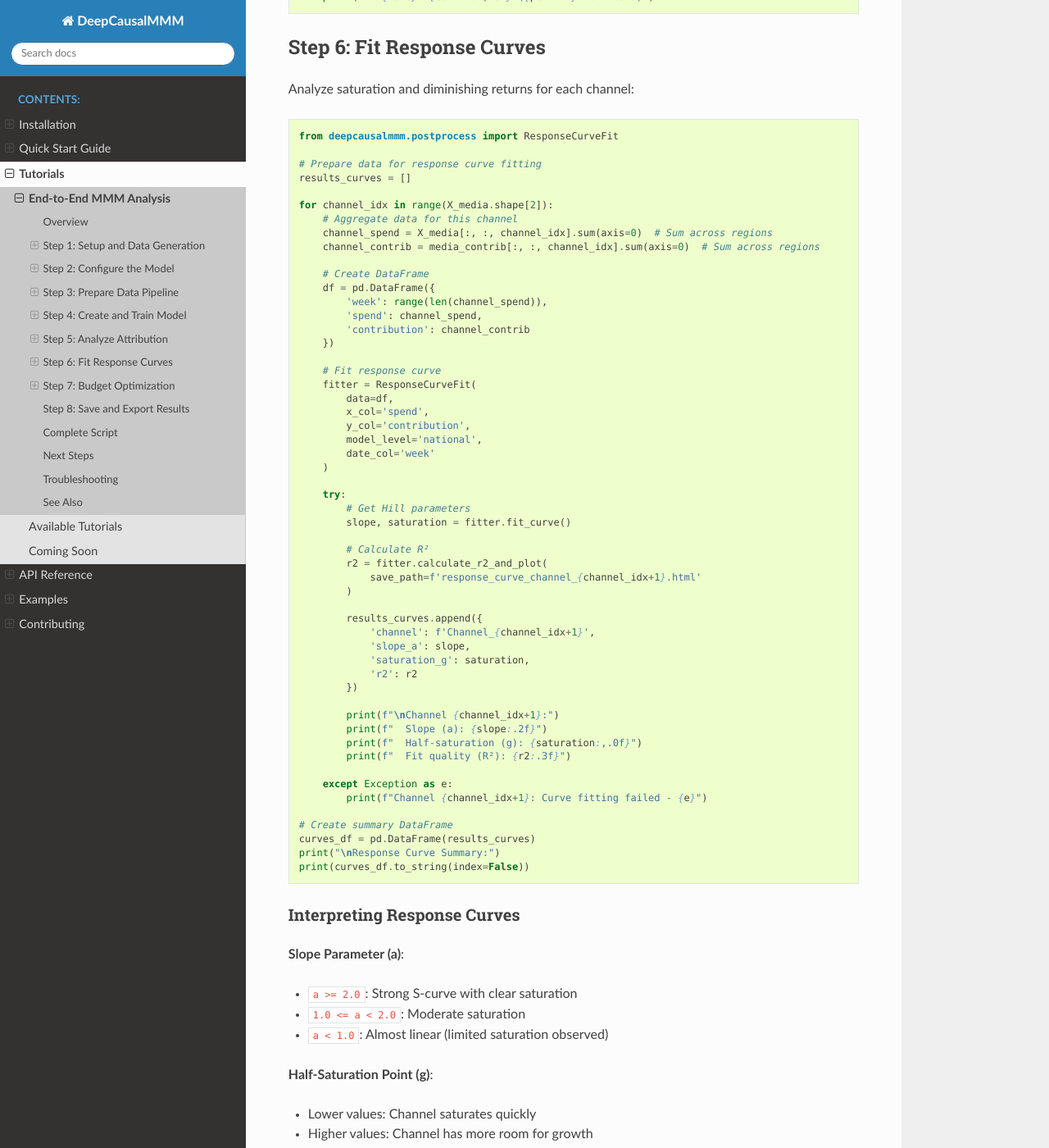
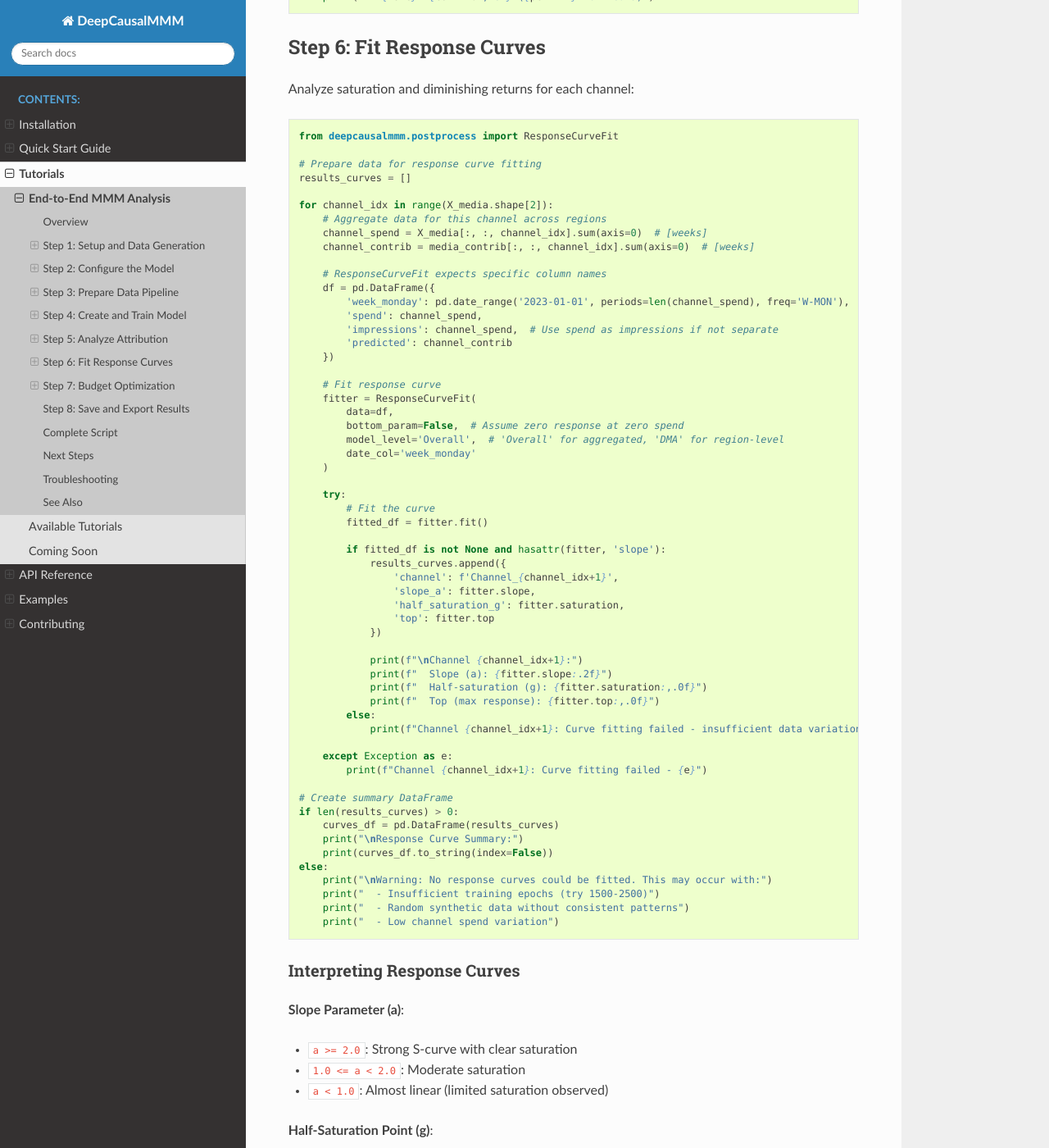
Before and after one commit to adityapt/deepcausalmmm, a Sphinx documentation site: the page built from docs/source/tutorials/basic_mmm_workflow.rst, in a window 1280 px wide and 1400 px high, scrolled down 4668 px. Shown: the whole window at 82% size. Built offline with Sphinx 7.4.7 and the Read the Docs theme 3.1.0, drawn with Linux system fonts in a browser that asks for light colours; pages that are not in the unit, such as notebooks, are missing from menus.

Commit message:
Fix Step 6 (Response Curves) and dashboard path
Step 6 (Response Curves) - Complete Rewrite:
- Old API: Used non-existent parameters (x_col, y_col, model_level='national')
- Old API: Called non-existent method fit_curve()
- New API: Correct column names ('week_monday', 'spend', 'impressions', 'predicted')
- New API: Correct method fit() returns DataFrame
- New API: model_level='Overall' (not 'national')
- Added: Better error handling and warning message
- Added: Explanation for why fitting might fail on synthetic data

Dashboard Path Fix (quickstart.rst):
- Old: python dashboard_rmse_optimized.py (missing examples/)
- New: python examples/dashboard_rmse_optimized.py
- Added: Full setup instructions (git clone + pip install -e .)

Testing Status:
- Steps 1-5: ✅ All work correctly
- Step 6: Fixed (was completely broken)
- Step 7: Depends on Step 6 (will work if curves fit successfully)
- Step 8: ✅ Works correctly

All tutorial steps now use correct v1.0.19 APIs.

```diff
--- a/docs/source/tutorials/basic_mmm_workflow.rst
+++ b/docs/source/tutorials/basic_mmm_workflow.rst
@@ -258,54 +258,58 @@ Analyze saturation and diminishing returns for each channel:
     results_curves = []
 
     for channel_idx in range(X_media.shape[2]):
-        # Aggregate data for this channel
-        channel_spend = X_media[:, :, channel_idx].sum(axis=0)  # Sum across regions
-        channel_contrib = media_contrib[:, :, channel_idx].sum(axis=0)  # Sum across regions
+        # Aggregate data for this channel across regions
+        channel_spend = X_media[:, :, channel_idx].sum(axis=0)  # [weeks]
+        channel_contrib = media_contrib[:, :, channel_idx].sum(axis=0)  # [weeks]
 
-        # Create DataFrame
+        # ResponseCurveFit expects specific column names
         df = pd.DataFrame({
-            'week': range(len(channel_spend)),
+            'week_monday': pd.date_range('2023-01-01', periods=len(channel_spend), freq='W-MON'),
             'spend': channel_spend,
-            'contribution': channel_contrib
+            'impressions': channel_spend,  # Use spend as impressions if not separate
+            'predicted': channel_contrib
         })
 
         # Fit response curve
         fitter = ResponseCurveFit(
             data=df,
-            x_col='spend',
-            y_col='contribution',
-            model_level='national',
-            date_col='week'
+            bottom_param=False,  # Assume zero response at zero spend
+            model_level='Overall',  # 'Overall' for aggregated, 'DMA' for region-level
+            date_col='week_monday'
         )
 
         try:
-            # Get Hill parameters
-            slope, saturation = fitter.fit_curve()
+            # Fit the curve
+            fitted_df = fitter.fit()
 
-            # Calculate R²
-            r2 = fitter.calculate_r2_and_plot(
-                save_path=f'response_curve_channel_{channel_idx+1}.html'
-            )
+            if fitted_df is not None and hasattr(fitter, 'slope'):
+                results_curves.append({
+                    'channel': f'Channel_{channel_idx+1}',
+                    'slope_a': fitter.slope,
+                    'half_saturation_g': fitter.saturation,
+                    'top': fitter.top
+                })
 
-            results_curves.append({
-                'channel': f'Channel_{channel_idx+1}',
-                'slope_a': slope,
-                'saturation_g': saturation,
-                'r2': r2
-            })
-
-            print(f"\nChannel {channel_idx+1}:")
-            print(f"  Slope (a): {slope:.2f}")
-            print(f"  Half-saturation (g): {saturation:,.0f}")
-            print(f"  Fit quality (R²): {r2:.3f}")
+                print(f"\nChannel {channel_idx+1}:")
+                print(f"  Slope (a): {fitter.slope:.2f}")
+                print(f"  Half-saturation (g): {fitter.saturation:,.0f}")
+                print(f"  Top (max response): {fitter.top:,.0f}")
+            else:
+                print(f"Channel {channel_idx+1}: Curve fitting failed - insufficient data variation")
 
         except Exception as e:
             print(f"Channel {channel_idx+1}: Curve fitting failed - {e}")
 
     # Create summary DataFrame
-    curves_df = pd.DataFrame(results_curves)
-    print("\nResponse Curve Summary:")
-    print(curves_df.to_string(index=False))
+    if len(results_curves) > 0:
+        curves_df = pd.DataFrame(results_curves)
+        print("\nResponse Curve Summary:")
+        print(curves_df.to_string(index=False))
+    else:
+        print("\nWarning: No response curves could be fitted. This may occur with:")
+        print("  - Insufficient training epochs (try 1500-2500)")
+        print("  - Random synthetic data without consistent patterns")
+        print("  - Low channel spend variation")
 
 Interpreting Response Curves
 ~~~~~~~~~~~~~~~~~~~~~~~~~~~~~
```
Also changed, not shown: docs/source/quickstart.rst (+7 -2 lines).
